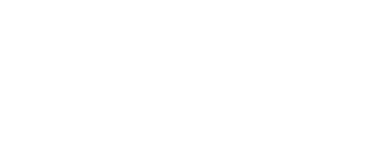
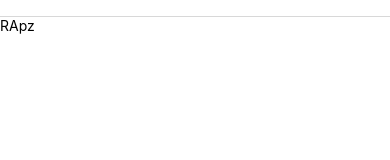
Before and after one commit to carlosAlx/NaviAuthStorage, a React Native app: screen /test in a window 390 px wide. Shown: the top 160 px of the page. Built offline with nearby package versions, Linux system fonts and the light colour scheme.

Commit message:
feat: create router

```diff
--- a/App.tsx
+++ b/App.tsx
@@ -1,17 +1,13 @@
-/**
- * Sample React Native App
- * https://github.com/facebook/react-native
- *
- * @format
- */
-
 import React from 'react';
-import {SafeAreaView, View} from 'react-native';
+import {SafeAreaView, Text, View} from 'react-native';
+import Router from './src/routers/Router';
 
 function App(): React.JSX.Element {
   return (
     <SafeAreaView>
       <View></View>
+      <Text>test</Text>
+      <Router />
     </SafeAreaView>
   );
 }
--- /dev/null
+++ b/src/routers/AppStack.tsx
@@ -0,0 +1,15 @@
+import {View, Text} from 'react-native';
+import React from 'react';
+import {NavigationContainer} from '@react-navigation/native';
+import {createNativeStackNavigator} from '@react-navigation/native-stack';
+import HomeScreen from '../screen/HomeScreen';
+
+const Stack = createNativeStackNavigator();
+
+export default function AppStack() {
+  return (
+    <Stack.Navigator>
+      <Stack.Screen name="test" component={HomeScreen}/>
+    </Stack.Navigator>
+  );
+}
--- /dev/null
+++ b/src/routers/Router.tsx
@@ -0,0 +1,23 @@
+import {NavigationContainer} from '@react-navigation/native';
+import {createNativeStackNavigator} from '@react-navigation/native-stack';
+import React from 'react';
+import {View, Text} from 'react-native';
+import AppStack from './AppStack';
+
+const Stack = createNativeStackNavigator();
+
+function Homecreen() {
+  return (
+    <View>
+      <Text>RApz</Text>
+    </View>
+  );
+}
+
+export default function Router() {
+  return (
+    <NavigationContainer>
+      <AppStack />
+    </NavigationContainer>
+  );
+}
--- /dev/null
+++ b/src/screen/HomeScreen.tsx
@@ -0,0 +1,10 @@
+import {View, Text} from 'react-native';
+import React from 'react';
+
+export default function HomeScreen() {
+  return (
+    <View>
+      <Text>RApz</Text>
+    </View>
+  );
+}
```
Also changed, not shown: src/routers/AuthStack.tsx (added, +14 -0 lines), src/screen/LoginScreen.tsx (added, +10 -0 lines), .eslintrc.js, .prettierrc.js.
